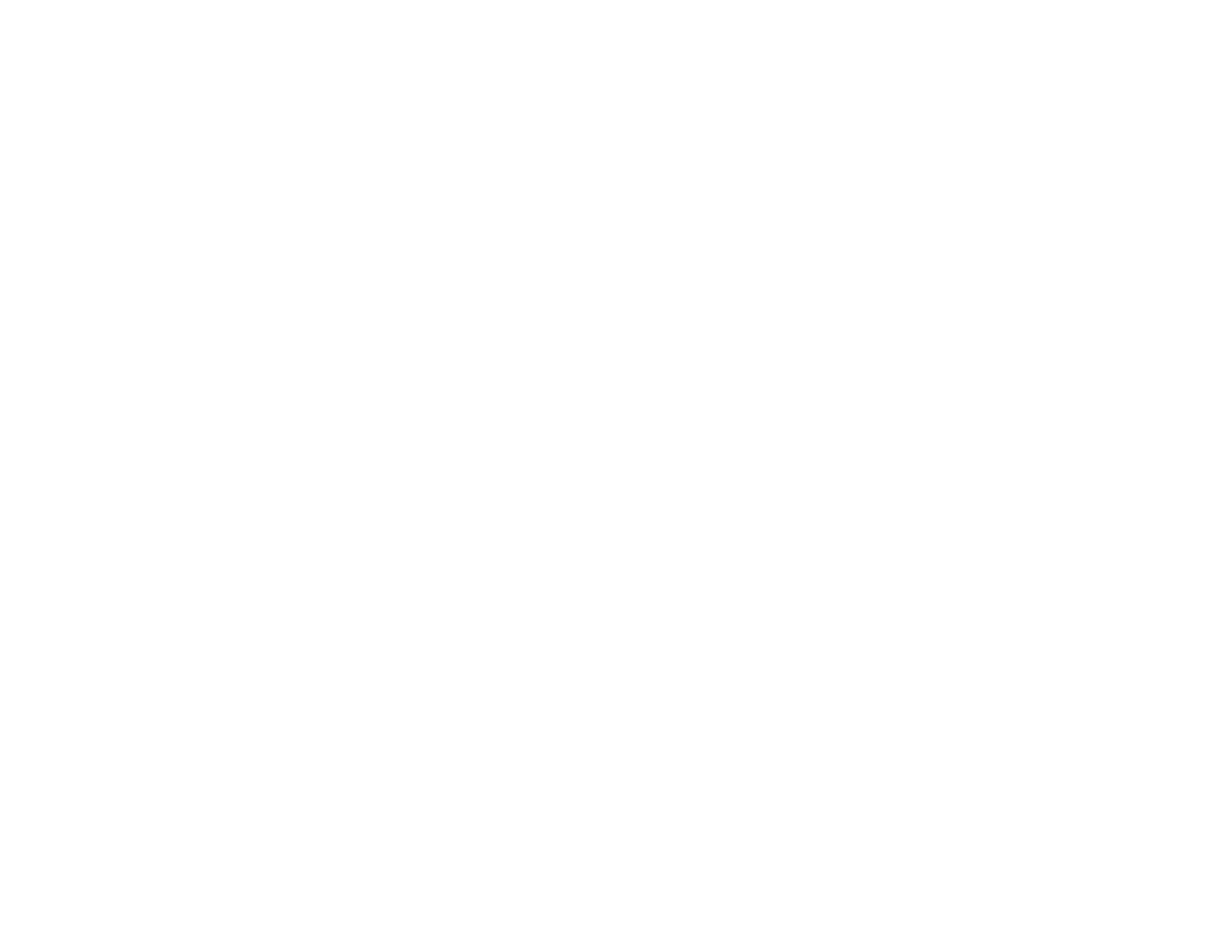
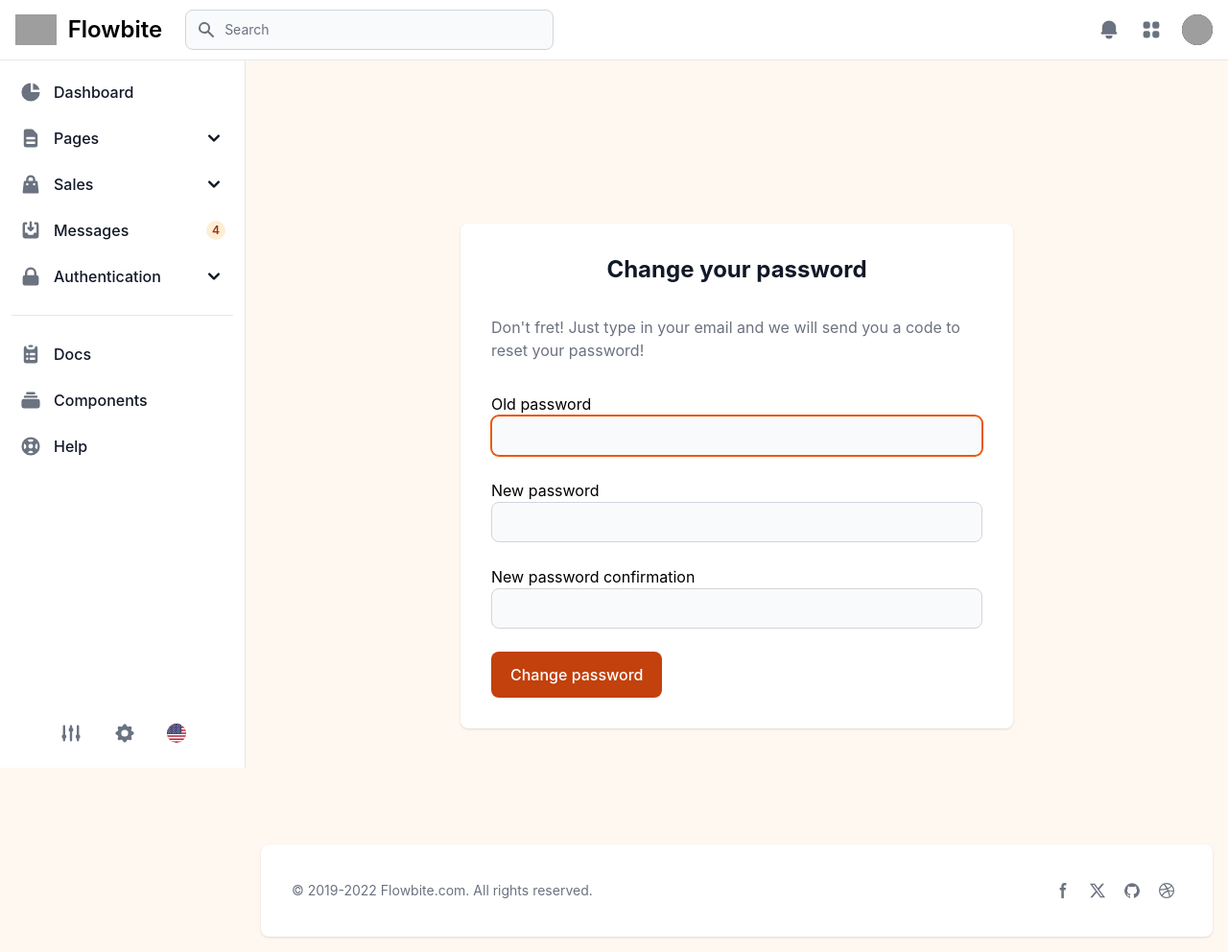
Before and after one commit to theapostleoftech/deliveet, a Django app: page /password-change/ in a window 1280 px wide. Before the commit the page is empty. Shown: the whole page at 96% size. Before the commit the page ends 800 px from the top, so only its background shows below. Run offline with Django 4.2, Linux system fonts and the light colour scheme; the visitor is signed in with stand-in values (Sample User, id 1); style sheets or scripts are compiled from the project's sources; some libraries are stand-ins or nearby versions; grey boxes are pictures that could not be loaded.

Commit message:
authentication feature completed

```diff
--- a/templates/accounts/password/password_change.html
+++ b/templates/accounts/password/password_change.html
@@ -0,0 +1,27 @@
+{% extends 'layouts/base.html' %}
+{% load static %}
+{% block title %}Change Password{% endblock title %}
+{% block content %}
+    <div class="flex flex-col items-center justify-center px-6 pt-8 mx-auto md:h-screen pt:mt-0 dark:bg-gray-900">
+        <!-- Card -->
+        <div class="w-full max-w-xl p-6 space-y-8 bg-white rounded-lg shadow sm:p-8 dark:bg-gray-800">
+            <h2 class="flex items-center justify-center text-2xl font-bold text-gray-900 dark:text-white">
+                Change your password
+            </h2>
+             <p class="text-base font-normal text-gray-500 dark:text-gray-400">
+                Don't fret! Just type in your email and we will send you a code to reset your password!
+            </p>
+            <form class="mt-8 space-y-6" method="POST">
+                {% csrf_token %}
+
+                {% include 'layouts/snippets/base_form.html' %}
+                <button type="submit"
+                        class="w-full px-5 py-3 text-base font-medium text-center text-white rounded-lg bg-primary-700 hover:bg-primary-800 focus:ring-4 focus:ring-primary-300 sm:w-auto dark:bg-primary-600 dark:hover:bg-primary-700 dark:focus:ring-primary-800">
+                    Change password
+                </button>
+            </form>
+        </div>
+    </div>
+
+
+{% endblock content %}
--- a/templates/accounts/signin.html
+++ b/templates/accounts/signin.html
@@ -1,4 +1,4 @@
-{% extends 'layouts/base.html' %}
+{% extends 'layouts/_base.html' %}
 {% load static %}
 {% load widget_tweaks %}
 
--- a/templates/layouts/_base.html
+++ b/templates/layouts/_base.html
@@ -23,7 +23,8 @@
     {% block content %}
     {% endblock content %}
 </div>
-
+{% block extra_js %}
+{% endblock extra_js %}
 <script src="https://cdnjs.cloudflare.com/ajax/libs/flowbite/2.3.0/flowbite.min.js"></script>
 </body>
 
```
